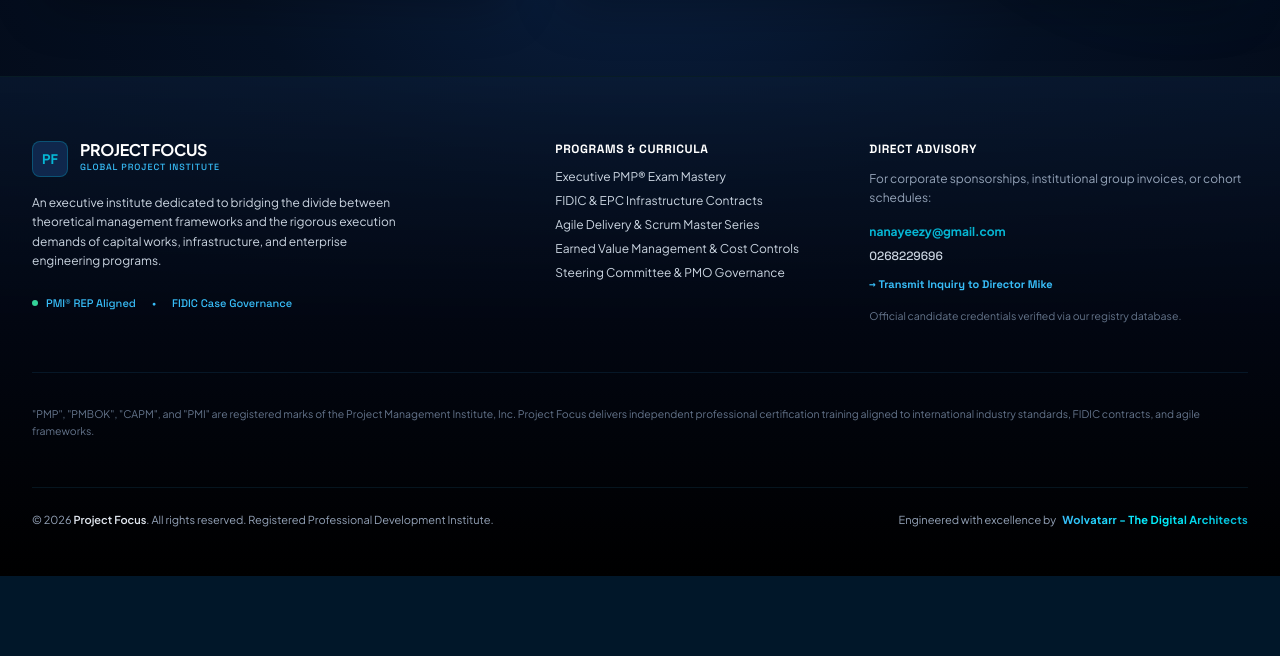
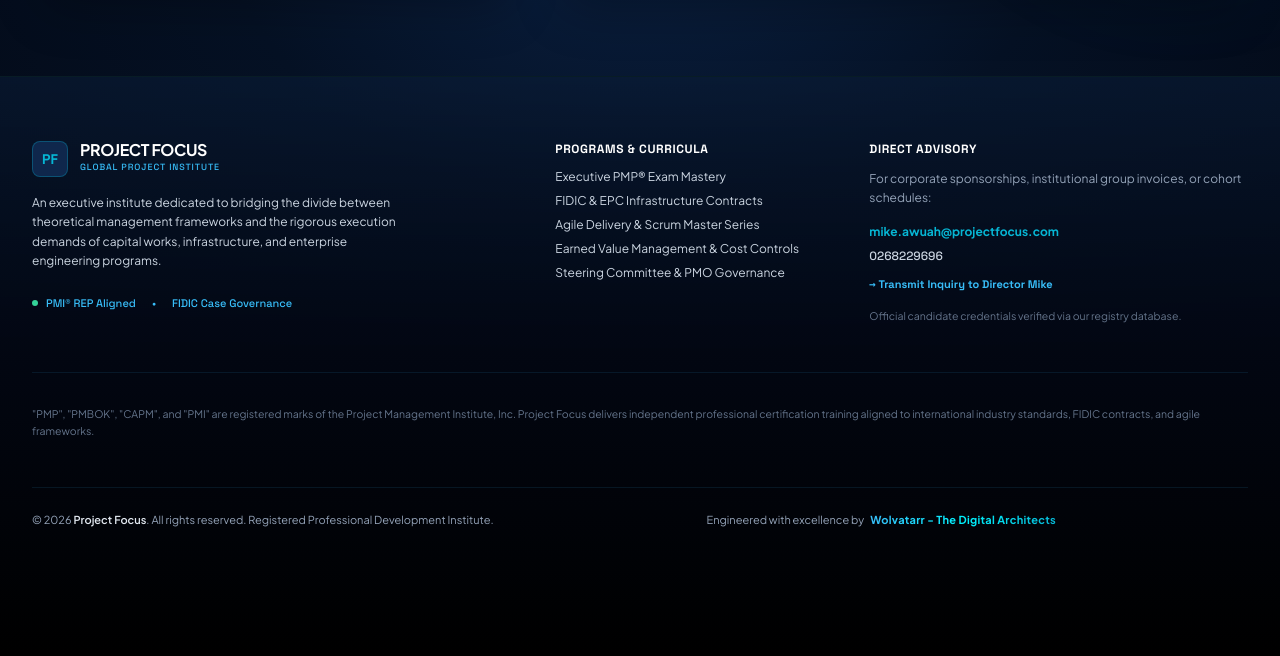
Before and after one commit to Wolfgh12/pfsite, a Django app: page /contact-mike/ in a window 1280 px wide. Shown: the part 1032-1688 px from the top of the page. Before the commit the page ends 1608 px from the top, so only its background shows below. Run offline with Django 5.2, Linux system fonts and the light colour scheme; some libraries are stand-ins or nearby versions.

Commit message:
Update footer contact email and configure bottom clearance for floating widgets

```diff
--- a/templates/base.html
+++ b/templates/base.html
@@ -337,7 +337,7 @@
   </button>
 
   <!-- Executive Institutional Footer -->
-  <footer id="footer-contact" class="border-t border-sea-foam/15 bg-gradient-to-b from-sea-deep/60 via-sea-abyss to-black pt-16 pb-12 text-slate-400 text-xs">
+  <footer id="footer-contact" class="border-t border-sea-foam/15 bg-gradient-to-b from-sea-deep/60 via-sea-abyss to-black pt-16 pb-36 sm:pb-32 text-slate-400 text-xs relative z-10">
     <div class="max-w-7xl mx-auto px-4 sm:px-6 lg:px-8 space-y-12">
 
       <!-- Primary Multi-Column Section -->
@@ -383,8 +383,8 @@
             For corporate sponsorships, institutional group invoices, or cohort schedules:
           </p>
           <div class="pt-1 space-y-2">
-            <a href="mailto:nanayeezy@gmail.com" class="block text-xs font-bold text-sea-cyan hover:text-white transition-colors">
-              nanayeezy@gmail.com
+            <a href="mailto:mike.awuah@projectfocus.com" class="block text-xs font-bold text-sea-cyan hover:text-white transition-colors">
+              mike.awuah@projectfocus.com
             </a>
             <a href="tel:0268229696" class="block text-xs text-slate-300 font-mono hover:text-sea-cyan transition-colors">
               0268229696
@@ -407,9 +407,9 @@
         </p>
       </div>
 
-      <!-- Bottom Bar: Copyright & Attribution -->
-      <div class="pt-6 border-t border-sea-foam/10 flex flex-col md:flex-row items-center justify-between gap-4 text-[11px]">
-        <div class="text-slate-400">
+      <!-- Bottom Bar: Copyright & Attribution (Protected from Floating Widget Overlap) -->
+      <div class="pt-6 border-t border-sea-foam/10 flex flex-col md:flex-row items-center justify-between gap-4 text-[11px] pb-8 md:pb-0 md:pr-48">
+        <div class="text-slate-400 text-center md:text-left">
           &copy; 2026 <span class="text-slate-200 font-semibold">Project Focus</span>. All rights reserved. Registered Professional Development Institute.
         </div>
 
```
